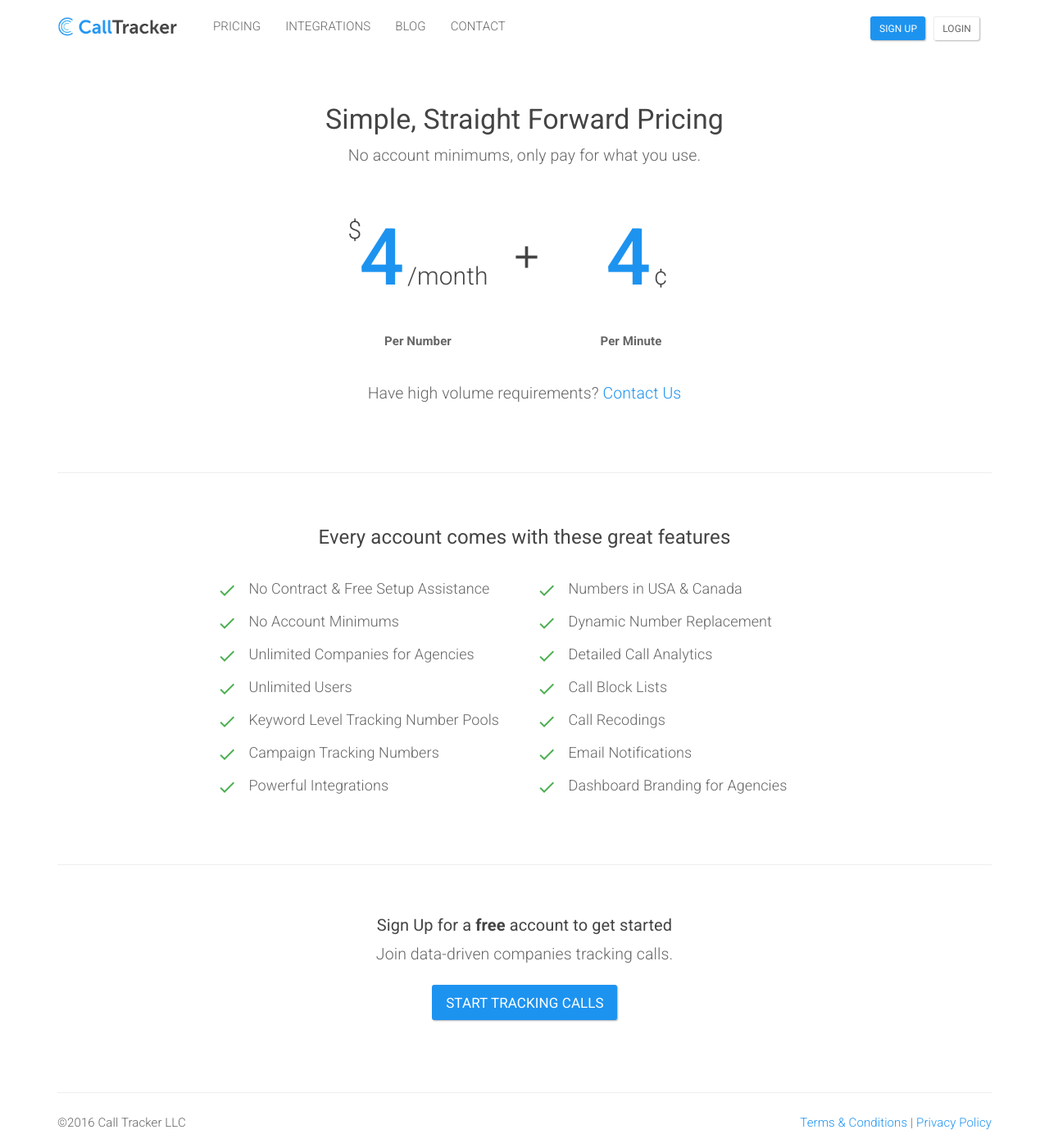
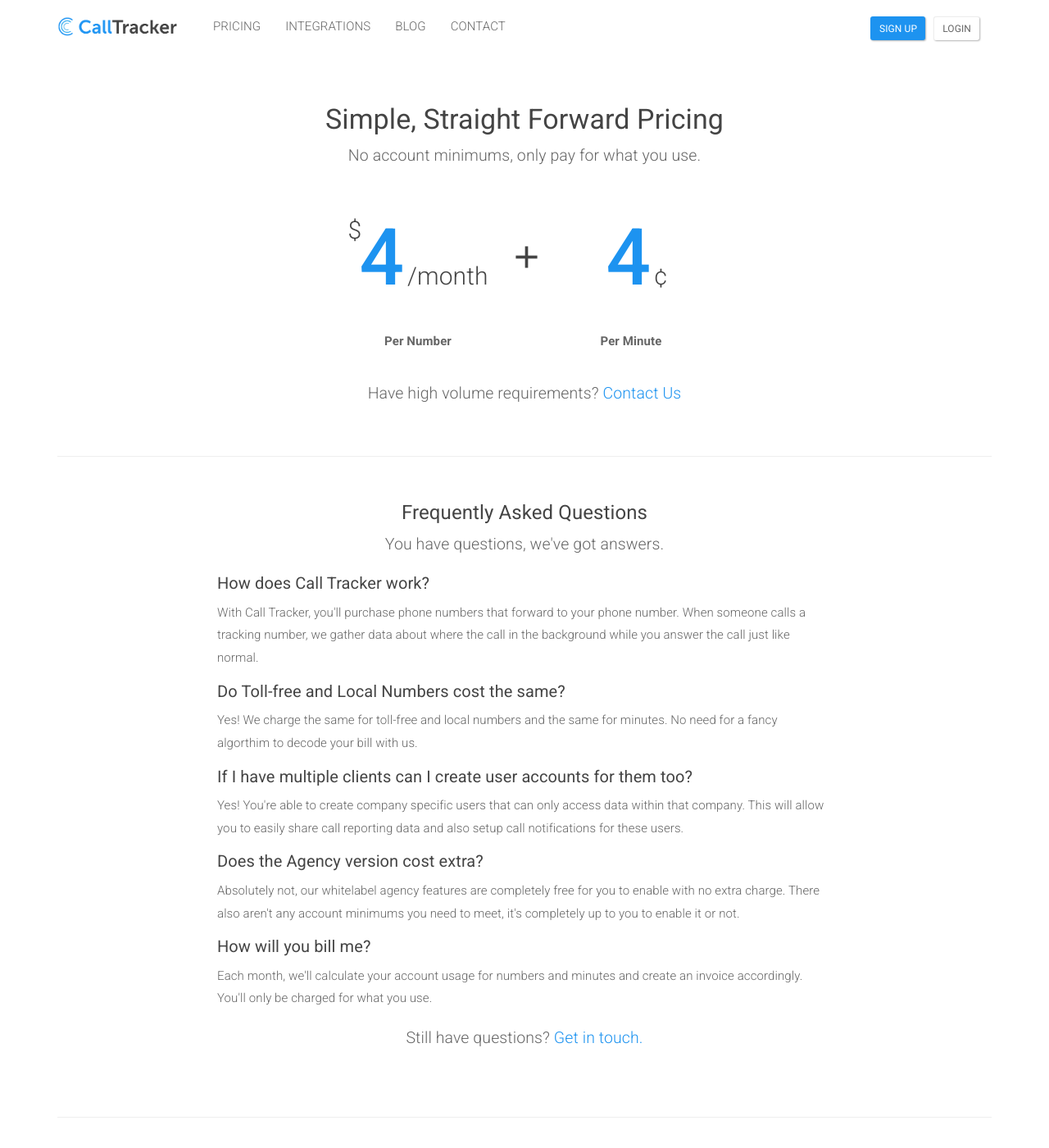
Before and after one commit to sumonst21/calltrackerio-site, a Jekyll site: the page built from pricing.html, in a window 1280 px wide and 1400 px high. Shown: the whole window at 82% size. Built offline with Jekyll 4.4.1, drawn with Linux system fonts in a browser that asks for light colours.

Commit message:
add faq section to pricing page

```diff
--- /dev/null
+++ b/_includes/faq-section.html
@@ -0,0 +1,27 @@
+<section class="">
+	<div class="container">
+		<hr class="m-t-20">
+		<div class="row p-t-20 p-b-20">
+			<div class="col-md-8 col-md-offset-2">
+				<h4 class="text-center">Frequently Asked Questions</h4>
+				<p class="lead text-center">You have questions, we've got answers.</p>
+
+				<h5>How does Call Tracker work?</h5>
+				<p>With Call Tracker, you'll purchase phone numbers that forward to your phone number. When someone calls a tracking number, we gather data about where the call in the background while you answer the call just like normal.</p>
+
+				<h5>Do Toll-free and Local Numbers cost the same?</h5>
+				<p>Yes! We charge the same for toll-free and local numbers and the same for minutes. No need for a fancy algorthim to decode your bill with us.</p>
+
+				<h5>If I have multiple clients can I create user accounts for them too?</h5>
+				<p>Yes! You're able to create company specific users that can only access data within that company. This will allow you to easily share call reporting data and also setup call notifications for these users.</p>
+
+				<h5>Does the Agency version cost extra?</h5>
+				<p>Absolutely not, our whitelabel agency features are completely free for you to enable with no extra charge. There also aren't any account minimums you need to meet, it's completely up to you to enable it or not.</p>
+
+				<h5>How will you bill me?</h5>
+				<p>Each month, we'll calculate your account usage for numbers and minutes and create an invoice accordingly. You'll only be charged for what you use.</p>
+				<p class="lead m-t-20 text-center">Still have questions? <a href="/contact/">Get in touch.</a></p>
+			</div>
+		</div>
+	</div>
+</section>
--- a/pricing.html
+++ b/pricing.html
@@ -5,6 +5,7 @@
 {% include header.html %}
 <div class="content">
 {% include pricing-section.html %}
+{% include faq-section.html %}
 {% include features-section.html %}
 </div>
 {% include footer.html %}
```
